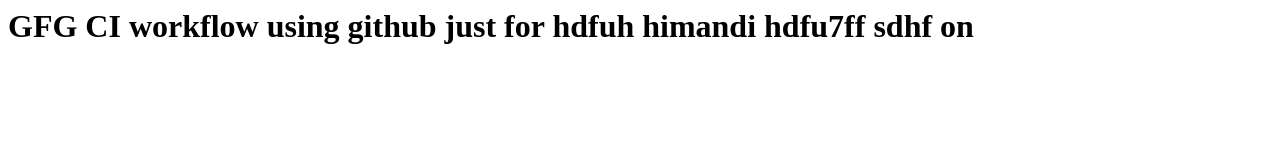
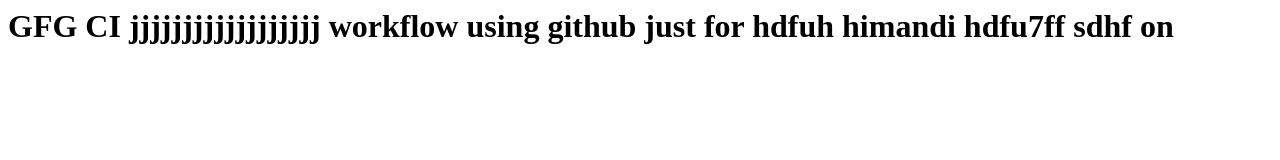
Before and after one commit to HimansiD55/cicd-workflow, a website: page index.html in a window 1280 px wide. Drawn offline with Linux system fonts and the light colour scheme.

Commit message:
Update index.html

```diff
--- a/index.html
+++ b/index.html
@@ -2,7 +2,7 @@
 
 <body>
 
-      <h1>GFG CI workflow using github just for hdfuh himandi hdfu7ff sdhf on</h1>
+      <h1>GFG CI  jjjjjjjjjjjjjjjjjj workflow using github just for hdfuh himandi hdfu7ff sdhf on</h1>
 </body>
 
 </html>
```
